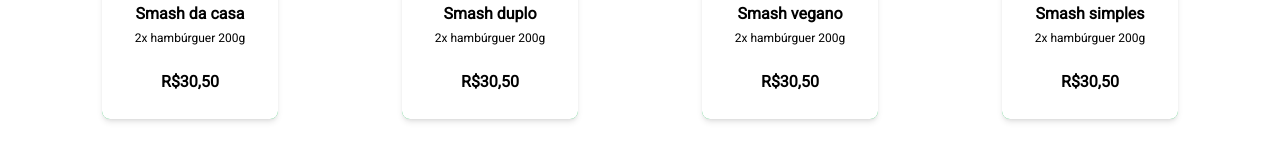
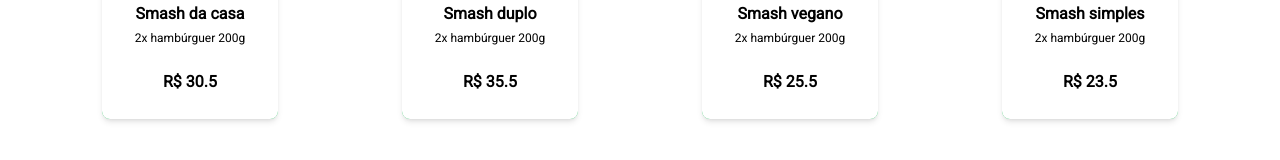
Before and after one commit to rafaelsangali/devio-challenge, a React (Vite) app: page / in a window 1280 px wide. Shown: the part 777-937 px from the top of the page. Built offline with nearby package versions, Linux system fonts and the light colour scheme.

Commit message:
feat: adding modal info from card

```diff
--- a/src/components/CardProduct/index.tsx
+++ b/src/components/CardProduct/index.tsx
@@ -1,20 +1,25 @@
 import { useContext } from "react"
 import { OrderContext } from "../../contexts/OrderContext"
+import { IProduct } from "../../contexts/OrderContext/types"
 
 interface ICardProduct {
   src: string
   title: string
   description: string
-  price: string
+  price: number
 }
 
 export default function CardProduct({ src, title, description, price }: ICardProduct) {
-  const { modalOpen, setModalOpen } = useContext(OrderContext)
+  const { modalOpen, setModalOpen, setProduct } = useContext(OrderContext)
+  function handleClick(infoProduct: IProduct) {
+    setModalOpen(!modalOpen)
+    setProduct(infoProduct)
+  }
 
   return (
     <article className="bg-green-500 w-44 h-60 m-2 relative flex flex-col items-center text-center justify-center  rounded-lg shadow-md hover:scale-105 hover:shadow-xl transition-transform cursor-pointer"
       tabIndex={0}
-      onClick={() => setModalOpen(!modalOpen)}
+      onClick={() => handleClick({ title, description, price })}
     >
       <div className="z-20">
         <img className="my-1"
@@ -24,7 +29,7 @@ export default function CardProduct({ src, title, description, price }: ICardPro
         />
         <h3 className="my-1 font-extrabold">{title}</h3>
         <p className="text-xs">{description}</p>
-        <p className="mt-6 font-extrabold">{price}</p>
+        <p className="mt-6 font-extrabold">{`R$ ${price}`}</p>
       </div>
       <span className="bg-white absolute bottom-0 w-44 h-40 rounded-lg"></span>
     </article>
--- a/src/components/DescriptionAndCounter/index.tsx
+++ b/src/components/DescriptionAndCounter/index.tsx
@@ -1,8 +1,13 @@
+import { useContext } from "react"
+import { OrderContext } from "../../contexts/OrderContext"
+
 export default function DescriptionAndCounter() {
+  const { product } = useContext(OrderContext)
+
   return (
     <div className="m-3 flex flex-col items-center">
-      <h3 className="my-1 font-extrabold">Smash da casa</h3>
-      <p className="text-xs">2x hambúrguer 200g</p>
+      <h3 className="my-1 font-extrabold">{product.title}</h3>
+      <p className="text-xs">{product.description}</p>
       <div className="my-3 flex items-center justify-between w-20 border-2 border-solid border-primary rounded-3xl">
         <button className="bg-primary bg-icon-minus bg-cover w-5 h-5 rounded-full" />
         <span className="px-2 text-xs">2</span>
--- a/src/components/OrderModal/index.tsx
+++ b/src/components/OrderModal/index.tsx
@@ -7,7 +7,7 @@ import DescriptionAndCounter from "../DescriptionAndCounter";
 import { aditionals } from "./adtionalObject";
 
 export default function OrderModal() {
-  const { modalOpen, setModalOpen } = useContext(OrderContext)
+  const { modalOpen, setModalOpen, product } = useContext(OrderContext)
   return (
     <div className={` ${modalOpen ? "fixed" : "hidden"} inset-0 bg-black bg-opacity-25 backdrop-blur-[2px] flex py-10 justify-center overflow-y-auto z-50`}>
       <div className="bg-white p-5 rounded w-3/4 h-min relative">
@@ -19,7 +19,7 @@ export default function OrderModal() {
         <section className="flex flex-wrap items-center justify-center md:justify-evenly">
           <CardProductModal />
           <DescriptionAndCounter />
-          <span className="font-extrabold m-4">R$30,50</span>
+          <span className="font-extrabold m-4">{`R$ ${product.price}`}</span>
         </section>
         {/* Section containing additional products */}
         <section className="my-10">
--- a/src/contexts/OrderContext/index.tsx
+++ b/src/contexts/OrderContext/index.tsx
@@ -1,15 +1,18 @@
 import { createContext, useState } from "react";
-import { IOrderContext, IOrderProvider } from "./types";
+import { IOrderContext, IOrderProvider, IProduct } from "./types";
 
 export const OrderContext = createContext({} as IOrderContext)
 
 export function OrderProvider({ children }: IOrderProvider) {
   const [modalOpen, setModalOpen] = useState(false)
+  const [product, setProduct] = useState({} as IProduct)
 
   return (
     <OrderContext.Provider value={{
       modalOpen,
       setModalOpen,
+      product,
+      setProduct
     }}>
       {children}
     </OrderContext.Provider>
--- a/src/pages/Home/productsObject.ts
+++ b/src/pages/Home/productsObject.ts
@@ -1,16 +1,16 @@
 import { images } from "../../assets";
 
 export const products = [
-  {title: "Smash da casa", description:"2x hambúrguer 200g",price:"R$30,50", img: images.imageHamgurguer},
-  {title: "Smash duplo", description:"2x hambúrguer 200g",price:"R$30,50", img: images.imageHamgurguer},
-  {title: "Smash vegano", description:"2x hambúrguer 200g",price:"R$30,50", img: images.imageHamgurguer},
-  {title: "Smash simples", description:"2x hambúrguer 200g",price:"R$30,50", img: images.imageHamgurguer},
-  {title: "Smash furioso", description:"2x hambúrguer 200g",price:"R$30,50", img: images.imageHamgurguer},
-  {title: "Smash quarteirão", description:"2x hambúrguer 200g",price:"R$30,50", img: images.imageHamgurguer},
-  {title: "Smash Grandão", description:"2x hambúrguer 200g",price:"R$30,50", img: images.imageHamgurguer},
-  {title: "Smash fish", description:"2x hambúrguer 200g",price:"R$30,50", img: images.imageHamgurguer},
-  {title: "Smash salada", description:"2x hambúrguer 200g",price:"R$30,50", img: images.imageHamgurguer},
-  {title: "Smash tudo", description:"2x hambúrguer 200g",price:"R$30,50", img: images.imageHamgurguer},
-  {title: "Smash smash", description:"2x hambúrguer 200g",price:"R$30,50", img: images.imageHamgurguer},
-  {title: "Smash kid", description:"2x hambúrguer 200g",price:"R$30,50", img: images.imageHamgurguer},
+  {title: "Smash da casa", description:"2x hambúrguer 200g",price: 30.50, img: images.imageHamgurguer},
+  {title: "Smash duplo", description:"2x hambúrguer 200g",price:35.50, img: images.imageHamgurguer},
+  {title: "Smash vegano", description:"2x hambúrguer 200g",price:25.50, img: images.imageHamgurguer},
+  {title: "Smash simples", description:"2x hambúrguer 200g",price:23.50, img: images.imageHamgurguer},
+  {title: "Smash furioso", description:"2x hambúrguer 200g",price:28, img: images.imageHamgurguer},
+  {title: "Smash quarteirão", description:"2x hambúrguer 200g",price:30, img: images.imageHamgurguer},
+  {title: "Smash Grandão", description:"2x hambúrguer 200g",price:20, img: images.imageHamgurguer},
+  {title: "Smash fish", description:"2x hambúrguer 200g",price:25.9, img: images.imageHamgurguer},
+  {title: "Smash salada", description:"2x hambúrguer 200g",price:27.9, img: images.imageHamgurguer},
+  {title: "Smash tudo", description:"2x hambúrguer 200g",price:22.5, img: images.imageHamgurguer},
+  {title: "Smash smash", description:"2x hambúrguer 200g",price:18.9, img: images.imageHamgurguer},
+  {title: "Smash kid", description:"2x hambúrguer 200g",price:30.50, img: images.imageHamgurguer},
 ]
```
Also changed, not shown: src/contexts/OrderContext/types.ts (+8 -0 lines).
